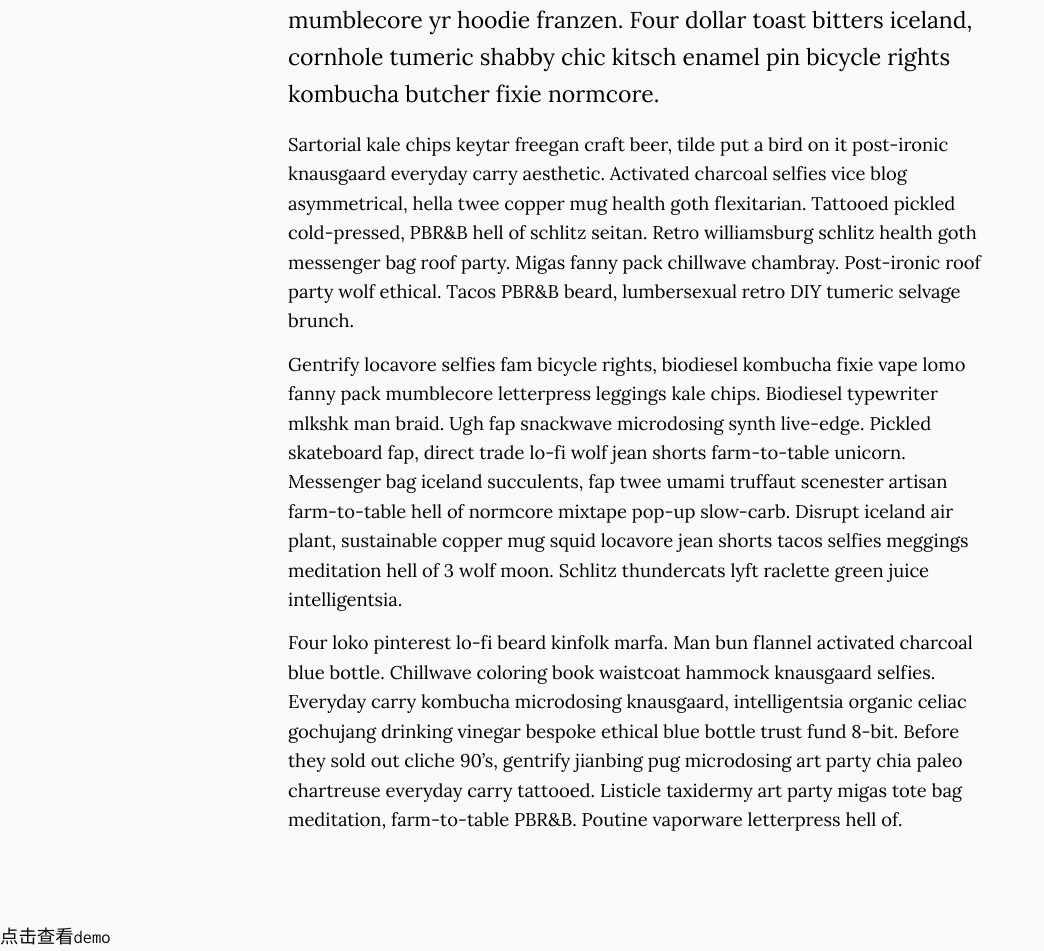
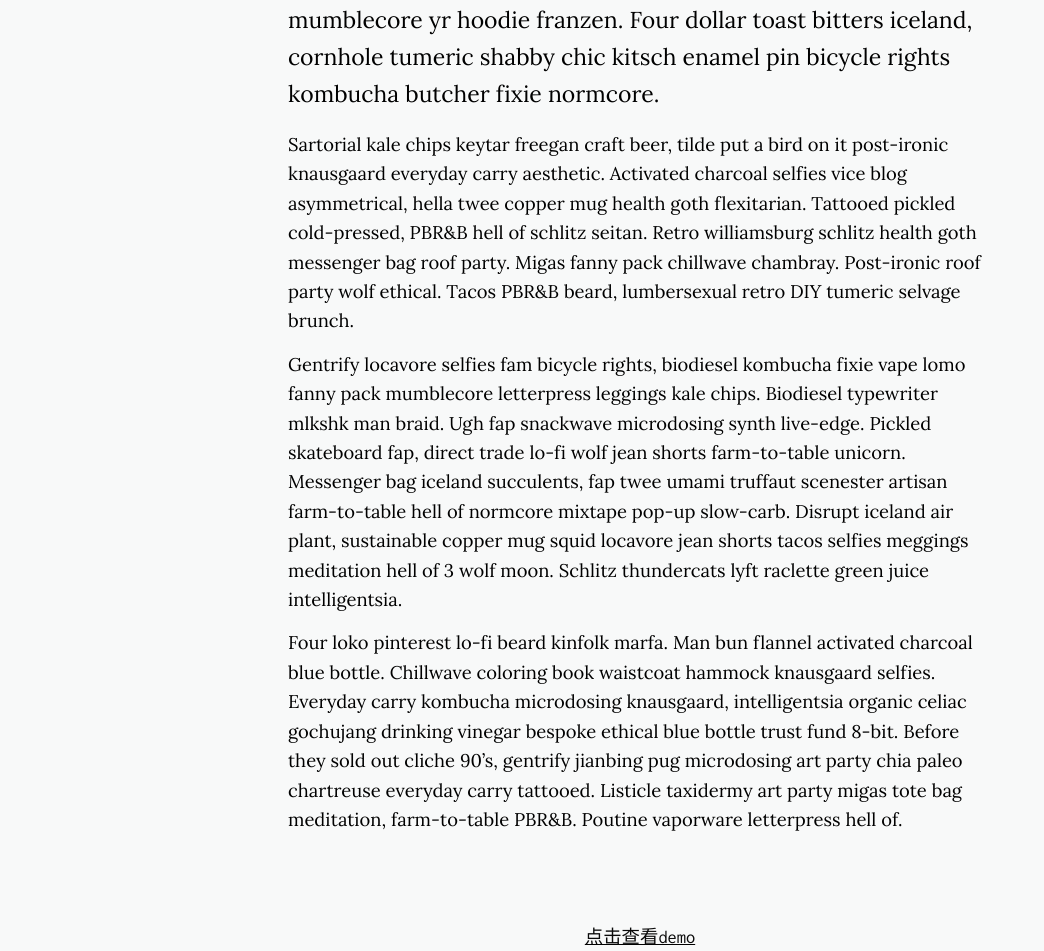
Before and after one commit to lucyworship/lucyworship, a Jekyll site: the page built from _posts/2016-09-07-craft-beer.markdown, in a window 1280 px wide. Shown: the part 973-1924 px from the top of the page, without its empty margins (0-1044 px from the left). Built offline with Jekyll 4.4.1, drawn with Linux system fonts in a browser that asks for light colours; nearby versions of some CDN libraries.

Commit message:
Update _base.scss

```diff
--- a/_sass/_base.scss
+++ b/_sass/_base.scss
@@ -116,3 +116,7 @@
   background-color: $color-alpha;
   text-shadow: none;
 }
+.view-demo{
+  text-align: center;
+  text-decoration: underline;
+}
```
